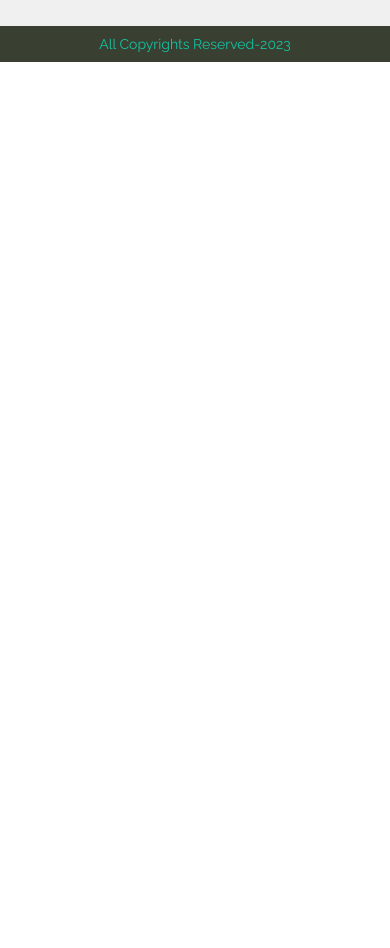
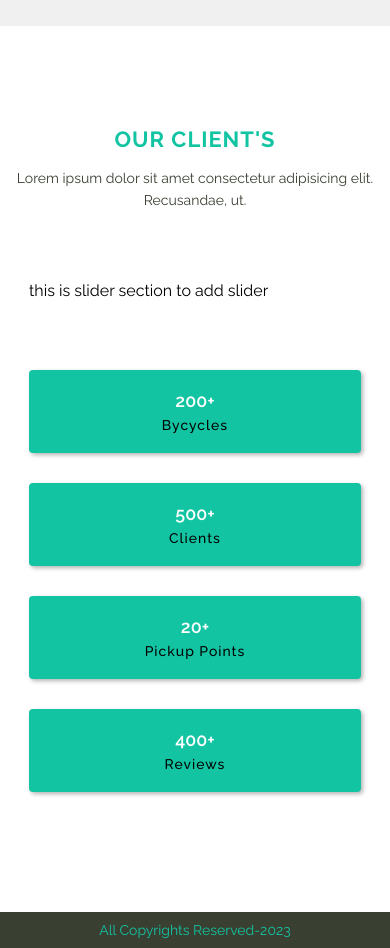
Before and after one commit to sam-suzzaman/Rider-Frontend, a React (Vite) app: page / in a window 390 px wide. Shown: the part 6600-7548 px from the top of the page. Before the commit the page ends 6662 px from the top, so only its background shows below. Built offline with nearby package versions, Linux system fonts and the light colour scheme.

Commit message:
add our client section

```diff
--- /dev/null
+++ b/src/Components/Non-Shared/HomePageCom/OurClients/OurClients.css
@@ -0,0 +1,109 @@
+.our-client-wrapper {
+    margin: 100px 0;
+}
+
+.client-container {
+    display: grid;
+    grid-template-columns: repeat(2, 1fr);
+    grid-column-gap: 50px;
+    margin-top: 50px;
+}
+@media screen and (max-width: 800px) {
+    .client-container {
+        grid-template-columns: 1fr;
+        grid-column-gap: 0;
+        grid-row-gap: 30px;
+    }
+}
+
+.client-col-start {
+    padding: 20px 15px;
+}
+
+.client-col-start .col {
+    display: flex;
+    justify-content: flex-start;
+}
+.client-col-start .quote-icon {
+    margin-right: 10px;
+}
+.client-col-start .quote-icon svg {
+    width: 40px;
+    height: 40px;
+    opacity: 0.5;
+    color: var(--accent-color);
+}
+
+.client-col-start .testimonial-container .quote {
+    font-weight: 500;
+    font-size: 15px;
+    line-height: 24px;
+    color: var(--accent-color);
+    text-align: justify;
+}
+.client-col-start .testimonial-container .author {
+}
+.client-col-start .testimonial-container .author .name {
+    font-weight: 600;
+    font-size: 17px;
+    text-transform: capitalize;
+    color: var(--primary-color);
+    margin-top: 20px;
+    margin-bottom: 5px;
+}
+.client-col-start .testimonial-container .author .info {
+    font-weight: 600;
+    font-size: 12px;
+    color: var(--accent-color);
+}
+.client-col-start .rec.rec-dot {
+    border-radius: 50%;
+    width: 7px;
+    height: 7px;
+    box-shadow: rgba(19, 196, 164, 0.8) 0px 0px 1px 1px;
+}
+.client-col-start .rec.rec-dot:hover {
+    background-color: var(--primary-color);
+}
+.client-col-start .rec.rec-dot.rec-dot_active {
+    box-shadow: rgba(19, 196, 164, 0.8) 0px 0px 1px 1px;
+    width: 7px;
+    height: 7px;
+    background-color: var(--primary-color);
+}
+
+/* ===================================== */
+
+.client-container .client-col-end {
+    display: grid;
+    grid-template-columns: repeat(2, 1fr);
+    grid-gap: 30px;
+    padding: 20px 15px;
+    justify-content: center;
+    align-items: center;
+}
+@media screen and (max-width: 400px) {
+    .client-container .client-col-end {
+        grid-template-columns: 1fr;
+    }
+}
+
+.client-col-end .info-card {
+    background-color: var(--primary-color);
+    text-align: center;
+    border-radius: 4px;
+    padding: 20px;
+    box-shadow: 2px 2px 4px var(--dark-shadow-color);
+}
+.client-col-end .info-card .value {
+    font-size: calc(14px + 1vw);
+    margin-bottom: 6px;
+    font-weight: 600;
+    color: #fff;
+}
+.client-col-end .info-card .text {
+    font-size: calc(12px + 0.5vw);
+    letter-spacing: 1px;
+    text-transform: capitalize;
+    font-weight: 500;
+}
--- /dev/null
+++ b/src/Components/Non-Shared/HomePageCom/OurClients/OurClients.jsx
@@ -0,0 +1,81 @@
+import React from "react";
+import "./OurClients.css";
+import SecTitle from "../../../Shared/SecTitle/SecTitle";
+import { LuQuote } from "react-icons/lu";
+
+// Testimonail Data
+const TestimonialData = [
+    {
+        _id: 1,
+        author_name: "mitchel bech",
+        author_info: "CEO, Example Company",
+        comment:
+            "Lorem ipsum, dolor sit amet consectetur adipisicing elit. Laudantium, fugit. Itaque, exercitationem. Vel error ut, excepturi optio neque veniam velit hic cum at recusandae fugiat quod assumenda debitis, iusto voluptatibus",
+    },
+    {
+        _id: 2,
+        author_name: "johnson lee",
+        author_info: "Manager, XYZ Int.",
+        comment:
+            "Lorem ipsum, dolor sit amet consectetur adipisicing elit. Laudantium, fugit. Itaque, exercitationem. Vel error ut, excepturi optio neque veniam velit hic cum at recusandae fugiat quod assumenda debitis, iusto voluptatibus",
+    },
+    {
+        _id: 3,
+        author_name: "Witchlet Jenifa",
+        author_info: "CEO, Example Company",
+        comment:
+            "Lorem ipsum, dolor sit amet consectetur adipisicing elit. Laudantium, fugit. Itaque, exercitationem. Vel error ut, excepturi optio neque veniam velit hic cum at recusandae fugiat quod assumenda debitis, iusto voluptatibus",
+    },
+    {
+        _id: 4,
+        author_name: "Thomas Alvin",
+        author_info: "London",
+        comment:
+            "Lorem ipsum, dolor sit amet consectetur adipisicing elit. Laudantium, fugit. Itaque, exercitationem. Vel error ut, excepturi optio neque veniam velit hic cum at recusandae fugiat quod assumenda debitis, iusto voluptatibus",
+    },
+    {
+        _id: 5,
+        author_name: "Ben Edward",
+        author_info: "CEO, ABC Company",
+        comment:
+            "Lorem ipsum, dolor sit amet consectetur adipisicing elit. Laudantium, fugit. Itaque, exercitationem. Vel error ut, excepturi optio neque veniam velit hic cum at recusandae fugiat quod assumenda debitis, iusto voluptatibus",
+    },
+];
+const OurClients = () => {
+    return (
+        <section className="our-client-wrapper">
+            <div className="sec-container">
+                <SecTitle
+                    title="our client's"
+                    des="Lorem ipsum dolor sit amet consectetur adipisicing elit. Recusandae, ut."
+                />
+
+                <div className="client-container">
+                    <div className="client-col-start">
+                        this is slider section to add slider
+                    </div>
+                    <div className="client-col-end">
+                        <div className="col-1 info-card">
+                            <h2 className="value">200+</h2>
+                            <h5 className="text">bycycles</h5>
+                        </div>
+                        <div className="col-2 info-card">
+                            <h2 className="value">500+</h2>
+                            <h5 className="text">clients</h5>
+                        </div>
+                        <div className="col-3 info-card">
+                            <h2 className="value">20+</h2>
+                            <h5 className="text">pickup points</h5>
+                        </div>
+                        <div className="col-4 info-card">
+                            <h2 className="value">400+</h2>
+                            <h5 className="text">reviews</h5>
+                        </div>
+                    </div>
+                </div>
+            </div>
+        </section>
+    );
+};
+
+export default OurClients;
--- a/src/Pages/HomePage/HomePage.jsx
+++ b/src/Pages/HomePage/HomePage.jsx
@@ -4,6 +4,7 @@ import BookingForm from "../../Components/Non-Shared/HomePageCom/BookingFormCom/
 import HowWorks from "../../Components/Non-Shared/HomePageCom/HowItWorks/HowWorks";
 import WhyChooseUs from "../../Components/Non-Shared/HomePageCom/WhyChooseUs/WhyChooseUs";
 import AvailableBikes from "../../Components/Non-Shared/HomePageCom/AvailableBikes/AvailableBikes";
+import OurClients from "../../Components/Non-Shared/HomePageCom/OurClients/OurClients";
 
 const HomePage = () => {
     return (
@@ -13,6 +14,7 @@ const HomePage = () => {
             <HowWorks />
             <WhyChooseUs />
             <AvailableBikes />
+            <OurClients />
         </>
     );
 };
```
